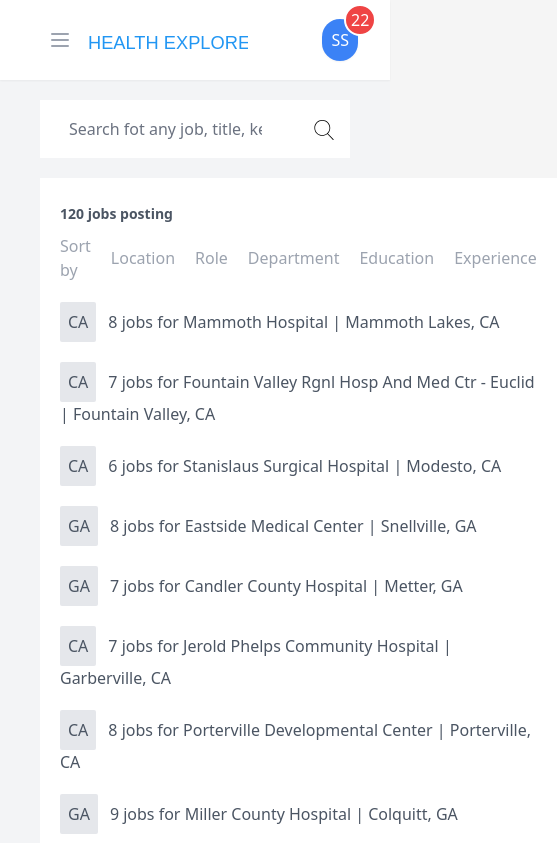
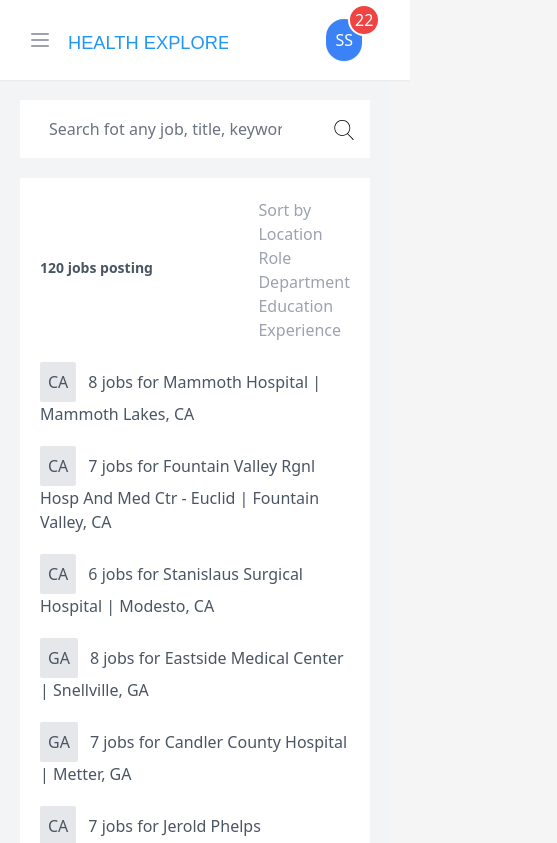
Before and after one commit to saifsilver/health-explore, a Next.js app: page / in a window 390 px wide. Shown: the top 843 px of the page, 557 px wide, since content can reach past the window. Built offline with nearby package versions, Linux system fonts and the light colour scheme.

Commit message:
Responsive Bug Fix

```diff
--- a/components/Header.js
+++ b/components/Header.js
@@ -21,7 +21,7 @@ const Header = () => {
                         <img className="h-8 w-40 sm:h-10" src="/img/logo.svg" alt="Health Explorer" />
                     </a>
                 </div>
-                <div className="-mr-2 -my-2 xl:hidden">
+                <div className="mr-2 -my-2 xl:hidden">
                     <a href="#" className="relative ml-8 whitespace-nowrap inline-flex items-center justify-center p-2 border border-transparent rounded-full shadow-sm text-base font-medium text-white bg-blue-500 hover:bg-blue-600 hover:text-white">SS<span className="absolute bg-red-500 text-white rounded-full flex items-center justify-center transform -translate-y-5 translate-x-5 border-current border-2 h-8 w-8">22</span></a>
                 </div>
                 <nav className="hidden xl:flex flex-grow justify-center space-x-10 place-items-center text-base font-medium text-gray-500">
--- a/components/Jobs.js
+++ b/components/Jobs.js
@@ -34,14 +34,10 @@ const Jobs = () => {
 
     return (
         <div className="my-5 bg-white p-5">
-           { status === 'loading' && <>Searching....</> }
-           { status === 'error' && <>Error: Something Went Wrong!</> }
-           {
-                status === 'success' &&
             <>
                 <div className="flex justify-between items-center flex-wrap lg:flex-nowrap">
-                        <h1 className="mb-1 font-semibold">{data.jobsCount} jobs posting</h1>
-                        <div className="flex justify-between items-center text-base">
+                    <h1 className="mb-1 font-semibold">{ status === 'success' ? <>{data.jobsCount} jobs posting</> : <>Loading....</> }</h1>
+                    <div className="flex-col items-start md:flex-row md:items-center text-base flex-wrap justify-start">
                         <span className="ml-0 font-normal text-gray-400">Sort by </span>
                         <SortBy title="Location" name="location" />
                         <SortBy title="Role" name="role" />
@@ -50,9 +46,10 @@ const Jobs = () => {
                         <SortBy title="Experience" name="experience" />
                     </div>
                 </div>
-                    { data.jobsList.map( (hospital, index) => <Hospital key={index} hospital={hospital} /> ) }
+                { status === 'success' && data.jobsList.map( (hospital, index) => <Hospital key={index} hospital={hospital} /> ) }
+                { status === 'loading' && <>Searching....</> }
+                { status === 'error' && <>Error: Something Went Wrong!</> }
             </>
-            }
         </div>
     );
 };
--- a/components/SortBy.js
+++ b/components/SortBy.js
@@ -8,7 +8,7 @@ const SortBy = ({title, name}) => {
     const dir = useSelector(({filters: {sortby}}) => sortby[name])
 
     return (
-        <button className={`font-medium ml-5 ${ dir ? 'text-black' : 'text-gray-400'}`} onClick={(e) => {
+        <button className={`block md:flex font-medium ml-0 md:ml-5 ${ dir ? 'text-black' : 'text-gray-400'}`} onClick={(e) => {
             e.preventDefault();
             dispatch(doSort(name));
         }}>{title} {dir && (dir === 'asc' ? '🔼' : '🔽')}</button>
--- a/pages/index.js
+++ b/pages/index.js
@@ -4,10 +4,15 @@ import Footer from '../components/Footer';
 import Header from '../components/Header'
 import SearchInput from '../components/SearchInput';
 import Sidebar from '../components/Sidebar';
+import Head from 'next/head'
 
 export default function Home(){
     return (
-        <div className="lg:conatiner mx-auto flex flex-col h-auto justify-between px-10 bg-gray-100">
+        <div className="lg:conatiner mx-auto flex flex-col h-auto justify-between px-5 bg-gray-100">
+            <Head>
+                <title>Health Explore</title>
+                <meta name="viewport" content="initial-scale=1.0, width=device-width" />
+            </Head>
             <Header /><FilterModal />
             <SearchInput />
             <div className="flex mt-auto flex-grow text-gray-600 text-sm leading-8">
```
Lines whose indentation alone changed are shown as unchanged.
